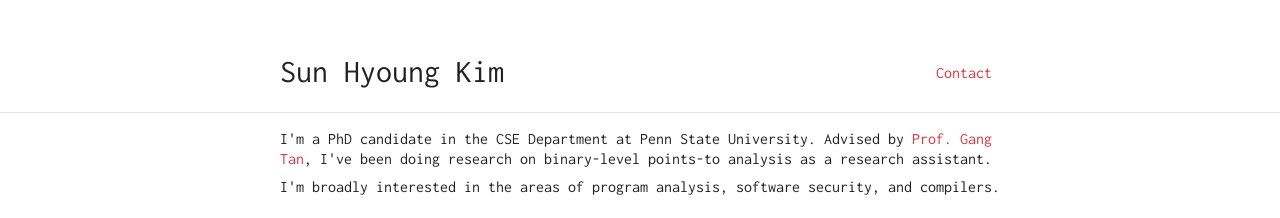
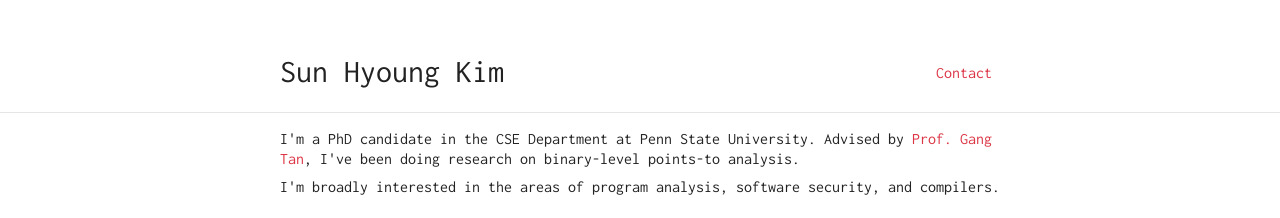
Before and after one commit to sk0513/sk0513.github.io, a plain HTML site: page index.html in a window 1280 px wide. Shown: the top 218 px of the page. Drawn offline with nearby package versions, Linux system fonts and the light colour scheme; files that its build step writes are made by us from their sources.

Commit message:
Update index.html

```diff
--- a/index.html
+++ b/index.html
@@ -46,7 +46,7 @@
 <div id="content">
 <div class="container">
 	<h1 id="about-me"></h1>
-<p>I'm a PhD candidate in the CSE Department at Penn State University. Advised by <a href="http://www.cse.psu.edu/~gxt29/">Prof. Gang Tan</a>, I've been doing research on binary-level points-to analysis as a research assistant. </p>
+<p>I'm a PhD candidate in the CSE Department at Penn State University. Advised by <a href="http://www.cse.psu.edu/~gxt29/">Prof. Gang Tan</a>, I've been doing research on binary-level points-to analysis. </p>
 <p>I'm broadly interested in the areas of program analysis, software security, and compilers. </p>
 <h1 id="research-interest">Research Interests</h1>
 
```
